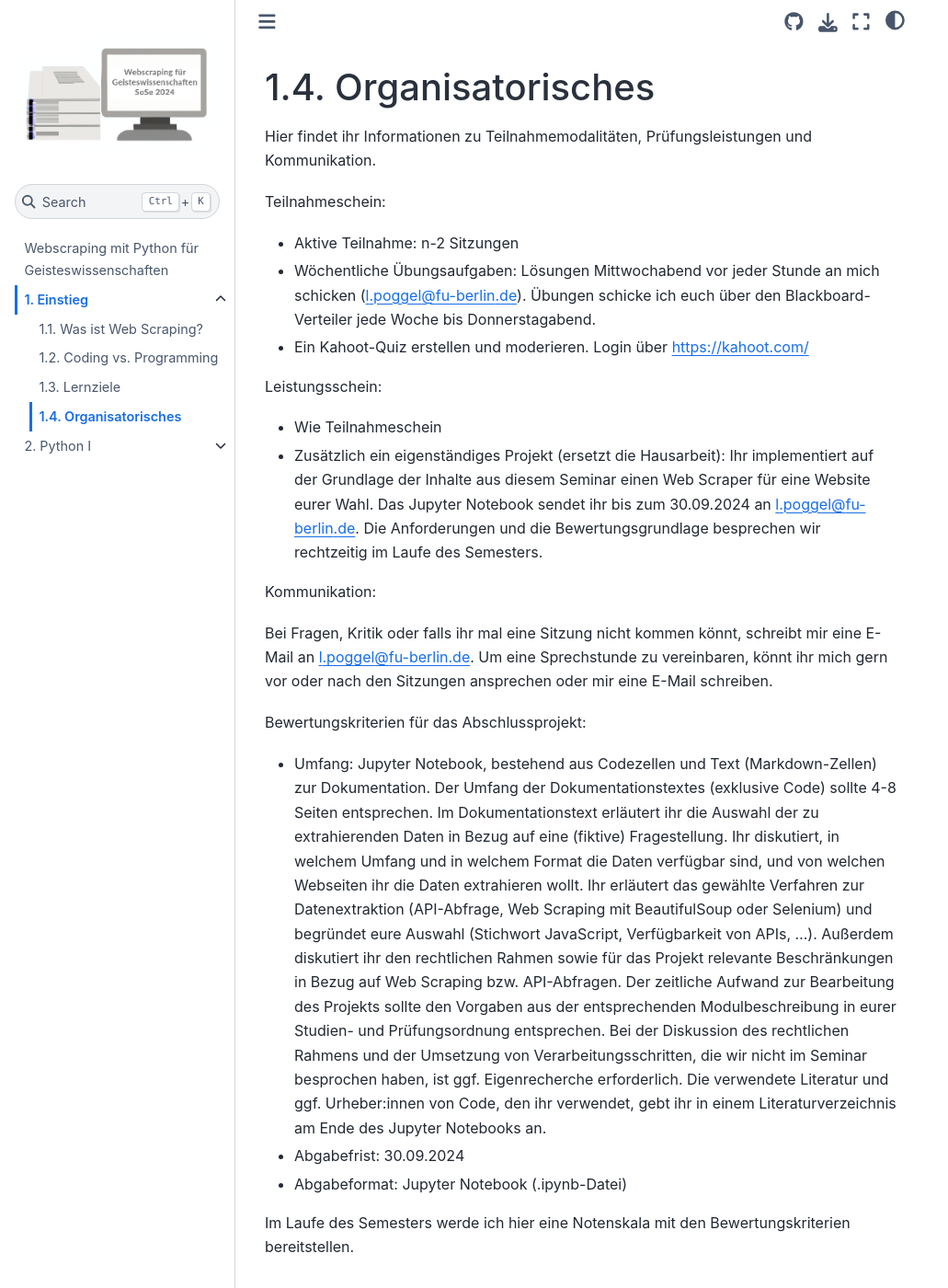
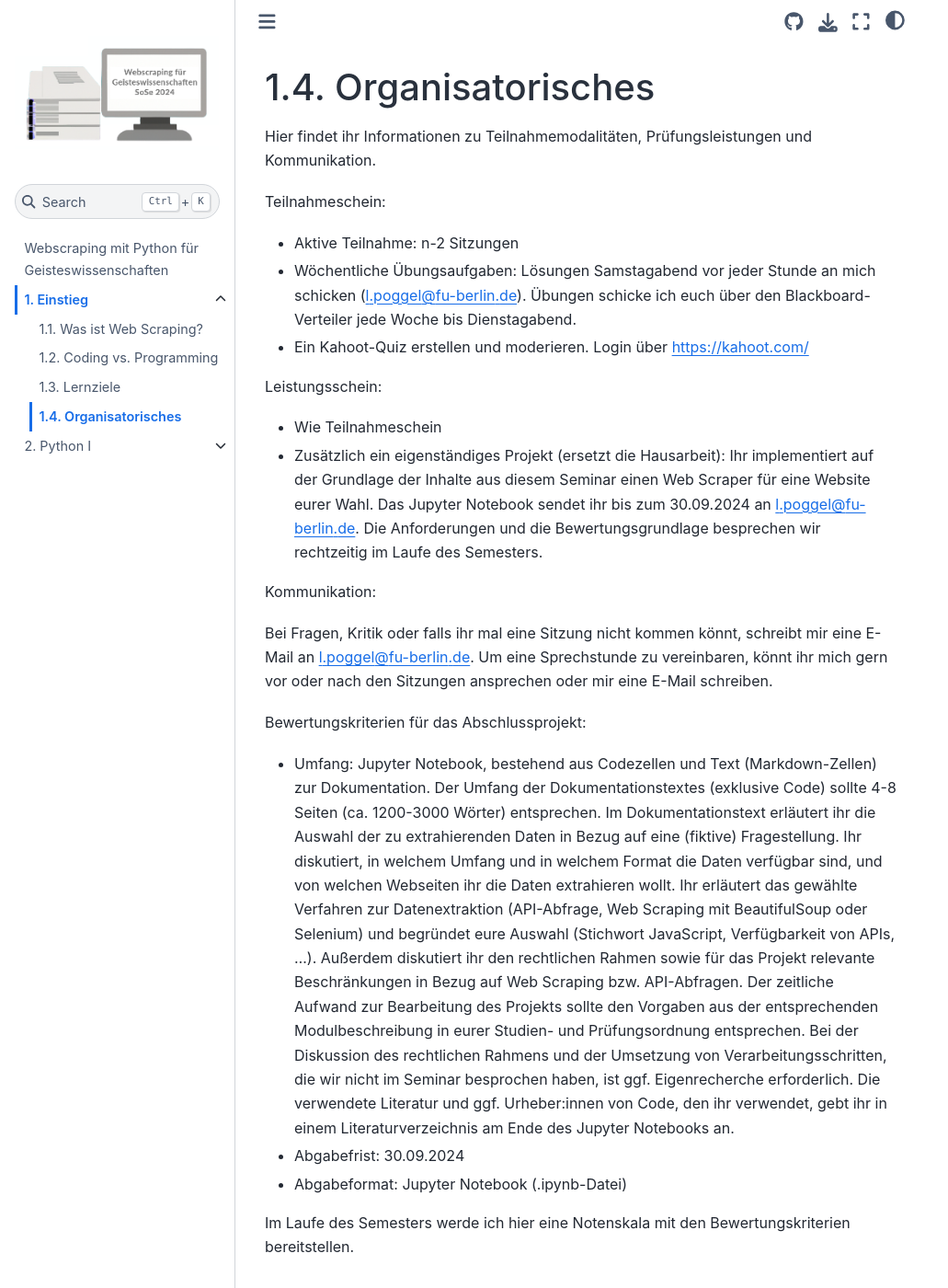
Before and after one commit to lipogg/webscraping-mit-python, a Jupyter Book: the page built from chapters/01/subchapters/05_organisation.md, in a window 1280 px wide and 1400 px high. Shown: the whole window at 92% size, without its empty margins (0-1031 px from the left). Built offline with Jupyter Book 1.0.4 settings and Sphinx 7.4.7 and the Sphinx Book theme 1.1.4, drawn with Linux system fonts in a browser that asks for light colours; pages that are not in the unit, such as notebooks, are missing from menus; comment, search, counter and statistics services are not loaded.

Commit message:
update Organisatorisches

```diff
--- a/chapters/01/subchapters/05_organisation.md
+++ b/chapters/01/subchapters/05_organisation.md
@@ -5,7 +5,7 @@ Hier findet ihr Informationen zu Teilnahmemodalitäten, Prüfungsleistungen und
 Teilnahmeschein:
 
 * Aktive Teilnahme: n-2 Sitzungen
-* Wöchentliche Übungsaufgaben: Lösungen Mittwochabend vor jeder Stunde an mich schicken (l.poggel@fu-berlin.de). Übungen schicke ich euch über den Blackboard-Verteiler jede Woche bis Donnerstagabend.
+* Wöchentliche Übungsaufgaben: Lösungen Samstagabend vor jeder Stunde an mich schicken (l.poggel@fu-berlin.de). Übungen schicke ich euch über den Blackboard-Verteiler jede Woche bis Dienstagabend.
 * Ein Kahoot-Quiz erstellen und moderieren. Login über [https://kahoot.com/](https://kahoot.com/)
 
 Leistungsschein:
@@ -19,7 +19,7 @@ Bei Fragen, Kritik oder falls ihr mal eine Sitzung nicht kommen könnt, schreibt
 
 Bewertungskriterien für das Abschlussprojekt:
 
-* Umfang: Jupyter Notebook, bestehend aus Codezellen und Text (Markdown-Zellen) zur Dokumentation. Der Umfang der Dokumentationstextes (exklusive Code) sollte 4-8 Seiten entsprechen. Im Dokumentationstext erläutert ihr die Auswahl der zu extrahierenden Daten in Bezug auf eine (fiktive) Fragestellung. Ihr diskutiert, in welchem Umfang und in welchem Format die Daten verfügbar sind, und von welchen Webseiten ihr die Daten extrahieren wollt. Ihr erläutert das gewählte Verfahren zur Datenextraktion (API-Abfrage, Web Scraping mit BeautifulSoup oder Selenium) und begründet eure Auswahl (Stichwort JavaScript, Verfügbarkeit von APIs, ...). Außerdem diskutiert ihr den rechtlichen Rahmen sowie für das Projekt relevante Beschränkungen in Bezug auf Web Scraping bzw. API-Abfragen. Der zeitliche Aufwand zur Bearbeitung des Projekts sollte den Vorgaben aus der entsprechenden Modulbeschreibung in eurer Studien- und Prüfungsordnung entsprechen. Bei der Diskussion des rechtlichen Rahmens und der Umsetzung von Verarbeitungsschritten, die wir nicht im Seminar besprochen haben, ist ggf. Eigenrecherche erforderlich. Die verwendete Literatur und ggf. Urheber:innen von Code, den ihr verwendet, gebt ihr in einem Literaturverzeichnis am Ende des Jupyter Notebooks an.
+* Umfang: Jupyter Notebook, bestehend aus Codezellen und Text (Markdown-Zellen) zur Dokumentation. Der Umfang der Dokumentationstextes (exklusive Code) sollte 4-8 Seiten (ca. 1200-3000 Wörter) entsprechen. Im Dokumentationstext erläutert ihr die Auswahl der zu extrahierenden Daten in Bezug auf eine (fiktive) Fragestellung. Ihr diskutiert, in welchem Umfang und in welchem Format die Daten verfügbar sind, und von welchen Webseiten ihr die Daten extrahieren wollt. Ihr erläutert das gewählte Verfahren zur Datenextraktion (API-Abfrage, Web Scraping mit BeautifulSoup oder Selenium) und begründet eure Auswahl (Stichwort JavaScript, Verfügbarkeit von APIs, ...). Außerdem diskutiert ihr den rechtlichen Rahmen sowie für das Projekt relevante Beschränkungen in Bezug auf Web Scraping bzw. API-Abfragen. Der zeitliche Aufwand zur Bearbeitung des Projekts sollte den Vorgaben aus der entsprechenden Modulbeschreibung in eurer Studien- und Prüfungsordnung entsprechen. Bei der Diskussion des rechtlichen Rahmens und der Umsetzung von Verarbeitungsschritten, die wir nicht im Seminar besprochen haben, ist ggf. Eigenrecherche erforderlich. Die verwendete Literatur und ggf. Urheber:innen von Code, den ihr verwendet, gebt ihr in einem Literaturverzeichnis am Ende des Jupyter Notebooks an.
 * Abgabefrist: 30.09.2024
 * Abgabeformat: Jupyter Notebook (.ipynb-Datei)
 
```
